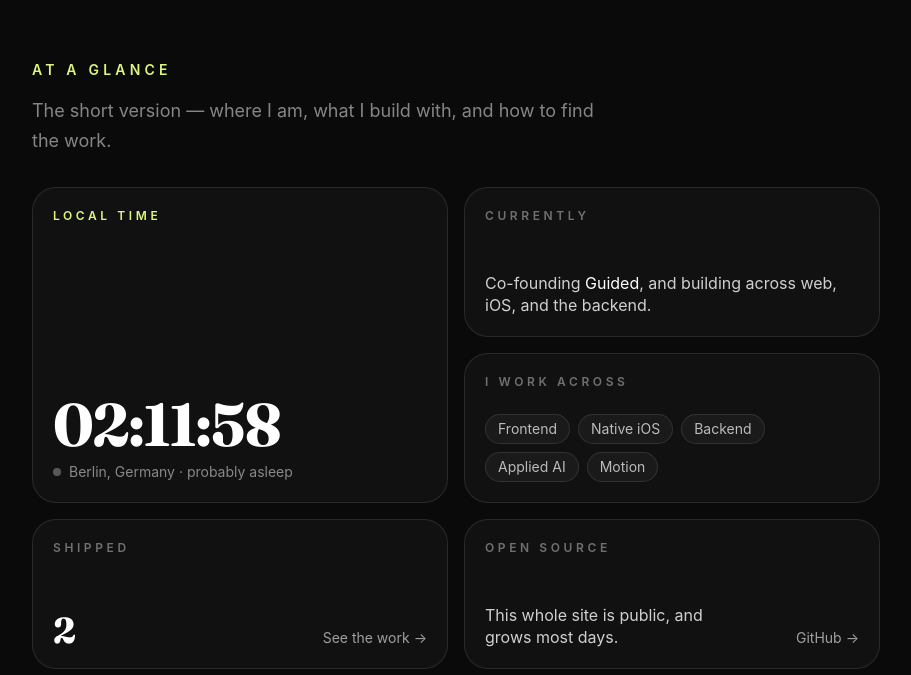
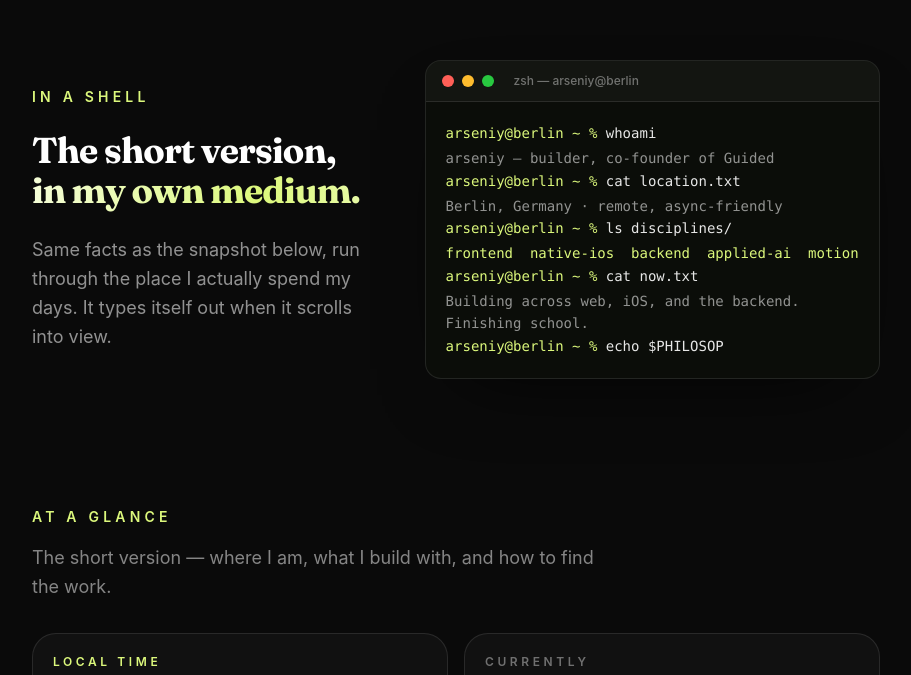
Before and after one commit to ArseniyCherednichenko/portfolio, a React (Vite) app: page /about in a window 1280 px wide. Shown: the part 1445-2120 px from the top of the page, without its empty margins (184-1095 px from the left). Built offline with nearby package versions, Linux system fonts and the light colour scheme.

Commit message:
About: add an 'In a shell' section that types out the honest short version
A terminal beat before the snapshot, running the same facts through the
medium I actually work in. Guided is one line in the transcript, not the
frame — keeps About about the person.

```diff
--- a/src/pages/About.tsx
+++ b/src/pages/About.tsx
@@ -14,6 +14,7 @@ import { Accordion, type AccordionItem } from '../components/Accordion'
 import { Timeline } from '../components/Timeline'
 import { ProfileCard } from '../components/ProfileCard'
 import { Folder, type FolderPaper } from '../components/Folder'
+import { Terminal, type TerminalLine } from '../components/Terminal'
 import { useContact } from '../components/ContactDialog'
 import { Seo } from '../components/Seo'
 import { useBerlinTime } from '../hooks/useBerlinTime'
@@ -132,6 +133,24 @@ const QUESTIONS: AccordionItem[] = [
     q: 'How do you like to work?',
     a: 'Close to the problem and in the real thing. I prototype in code early, ship, and refine in the open. Feel matters more to me than how something looks in a static mock — motion and timing are hard to judge any other way.',
   },
+]
+
+// The short version, in the medium I actually live in. Every line is an honest
+// fact; Guided is one of them, not the frame. Keeps the person in front.
+const SHELL: TerminalLine[] = [
+  { cmd: 'whoami', out: 'arseniy — builder, co-founder of Guided', hold: 620 },
+  { cmd: 'cat location.txt', out: 'Berlin, Germany · remote, async-friendly', hold: 620 },
+  {
+    cmd: 'ls disciplines/',
+    out: (
+      <span className="text-[#DCF87C]">frontend  native-ios  backend  applied-ai  motion</span>
+    ),
+    outText: 'frontend  native-ios  backend  applied-ai  motion',
+    hold: 700,
+  },
+  { cmd: 'cat now.txt', out: 'Building across web, iOS, and the backend. Finishing school.', hold: 700 },
+  { cmd: 'echo $PHILOSOPHY', out: 'Motion is meaning, not decoration.', hold: 700 },
+  { cmd: 'git log --oneline | wc -l', out: 'this site grows most days — it is all on GitHub', hold: 300 },
 ]
 
 // A scannable, live snapshot of who and where I am. Honest facts only.
@@ -322,6 +341,31 @@ export default function About() {
         </ScrollReveal>
       </section>
 
+      {/* IN A SHELL — the short version, typed out in the medium I live in */}
+      <section className="mx-auto w-full max-w-4xl px-6 py-16">
+        <div className="grid items-center gap-10 lg:grid-cols-[0.85fr_1.15fr] lg:gap-14">
+          <div>
+            <Reveal>
+              <Eyebrow>In a shell</Eyebrow>
+            </Reveal>
+            <Reveal delay={0.05}>
+              <h2 className="mt-6 font-display text-3xl font-bold leading-[1.1] tracking-tight sm:text-4xl">
+                The short version, <GradientText>in my own medium.</GradientText>
+              </h2>
+            </Reveal>
+            <Reveal delay={0.1}>
+              <p className="mt-6 max-w-md text-lg leading-relaxed text-white/55">
+                Same facts as the snapshot below, run through the place I actually spend my days.
+                It types itself out when it scrolls into view.
+              </p>
+            </Reveal>
+          </div>
+          <Reveal delay={0.12}>
+            <Terminal lines={SHELL} className="w-full" />
+          </Reveal>
+        </div>
+      </section>
+
       {/* AT A GLANCE — live, scannable snapshot */}
       <Snapshot />
 
```
